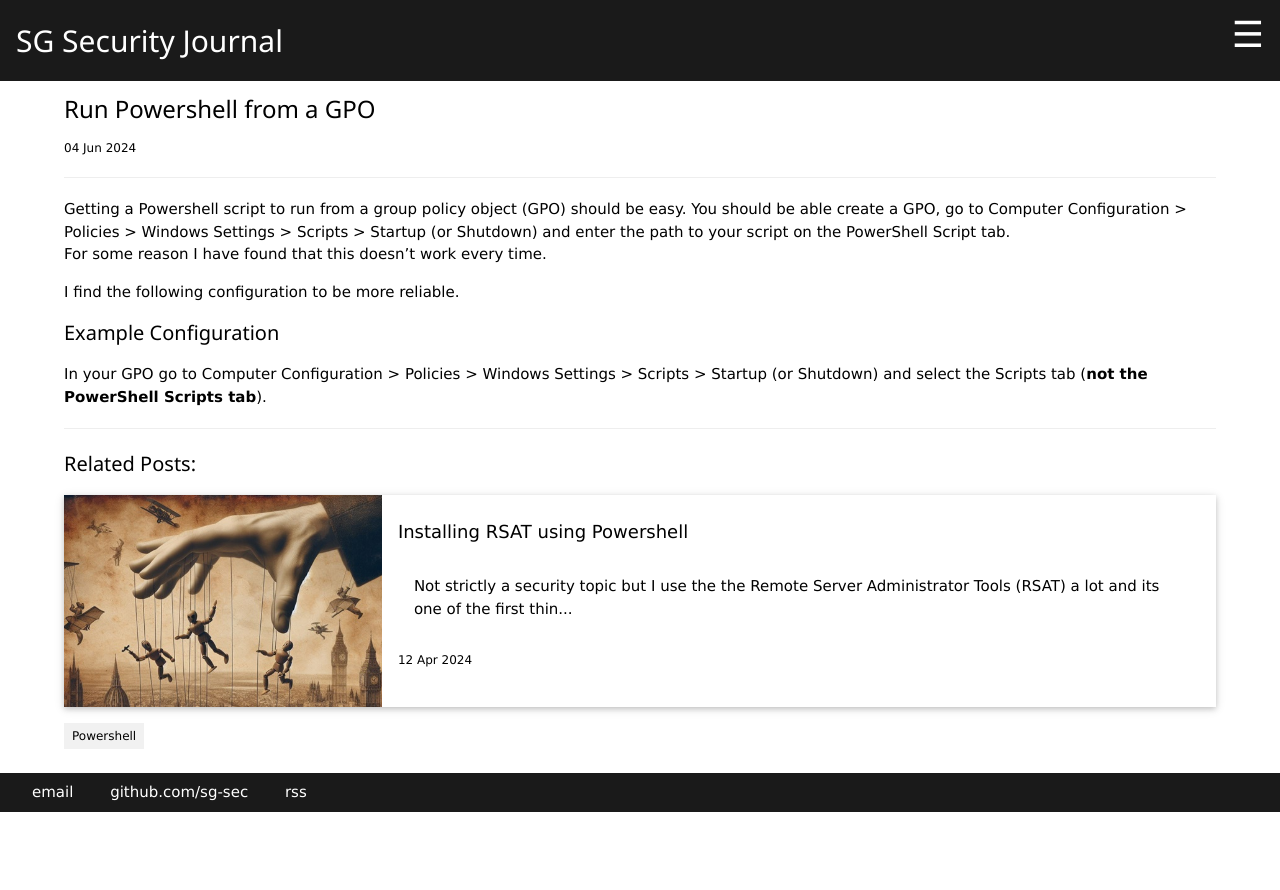
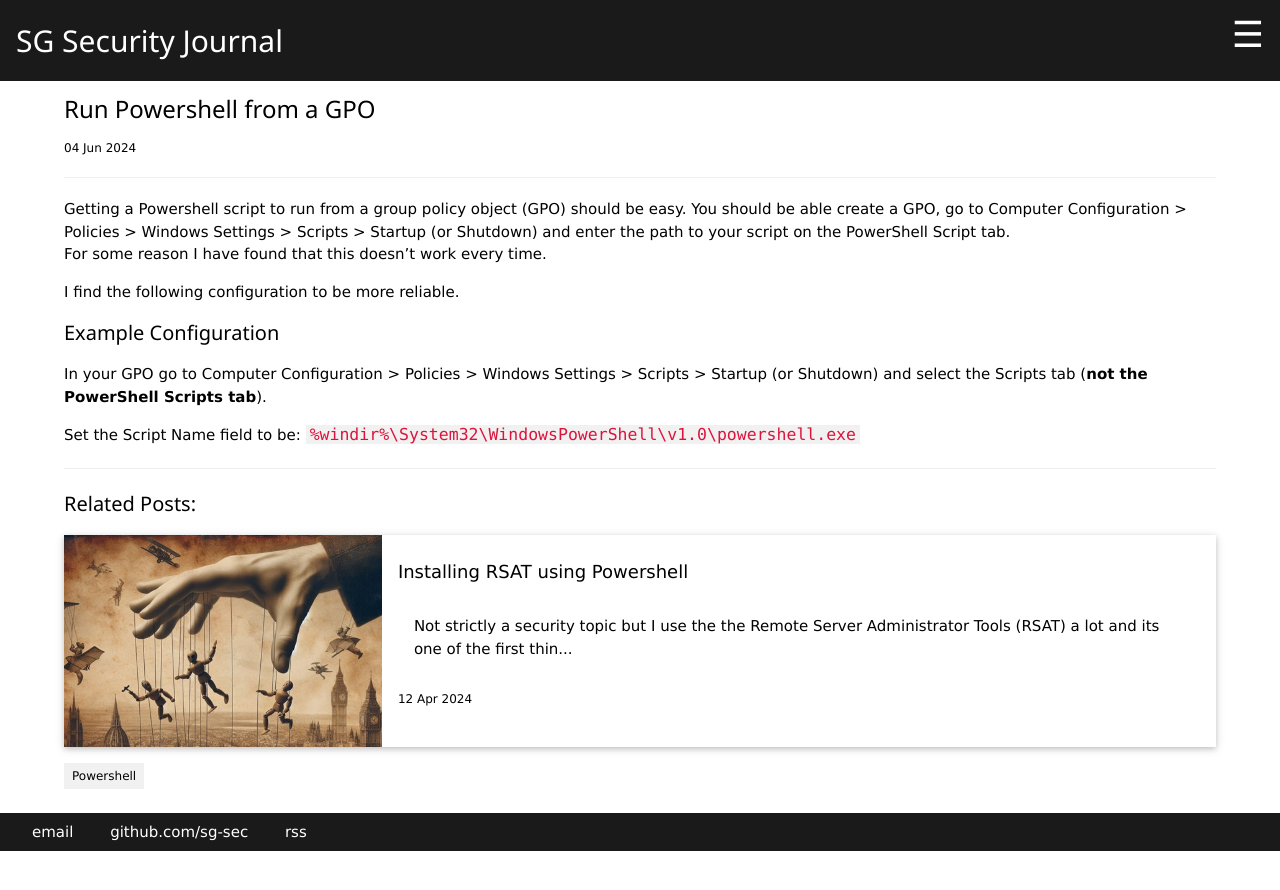
Before and after one commit to sg-sec/sg-sec.github.io, a Jekyll site: the page built from _posts/2024-06-04-Run-Powershell-from-GPO.md, in a window 1280 px wide. Shown: the top 890 px of the page. Built offline with Jekyll 4.4.1, drawn with Linux system fonts in a browser that asks for light colours.

Commit message:
Update 2024-06-04-Run-Powershell-from-GPO.md

```diff
--- a/_posts/2024-06-04-Run-Powershell-from-GPO.md
+++ b/_posts/2024-06-04-Run-Powershell-from-GPO.md
@@ -15,3 +15,6 @@ I find the following configuration to be more reliable.
 
 #### Example Configuration
 In your GPO go to Computer Configuration > Policies > Windows Settings > Scripts > Startup (or Shutdown) and select the Scripts tab (**not the PowerShell Scripts tab**).
+
+Set the Script Name field to be:
+`%windir%\System32\WindowsPowerShell\v1.0\powershell.exe`{:.w3-codespan}
```
